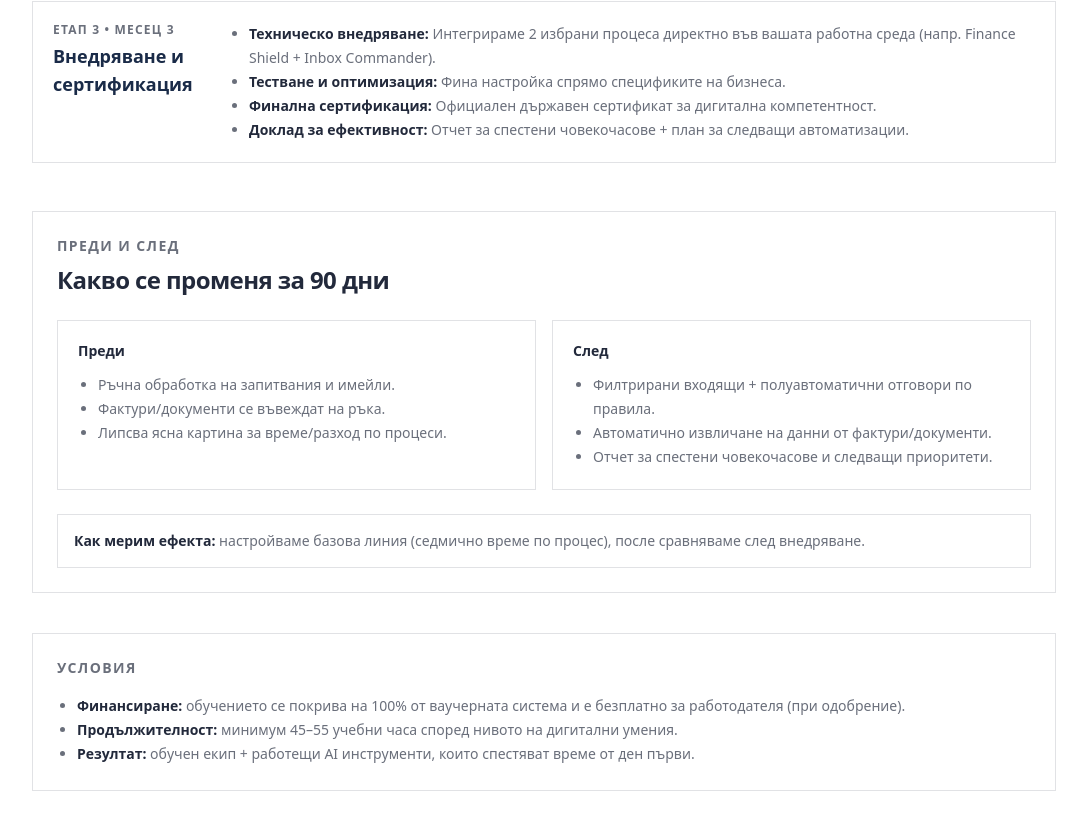
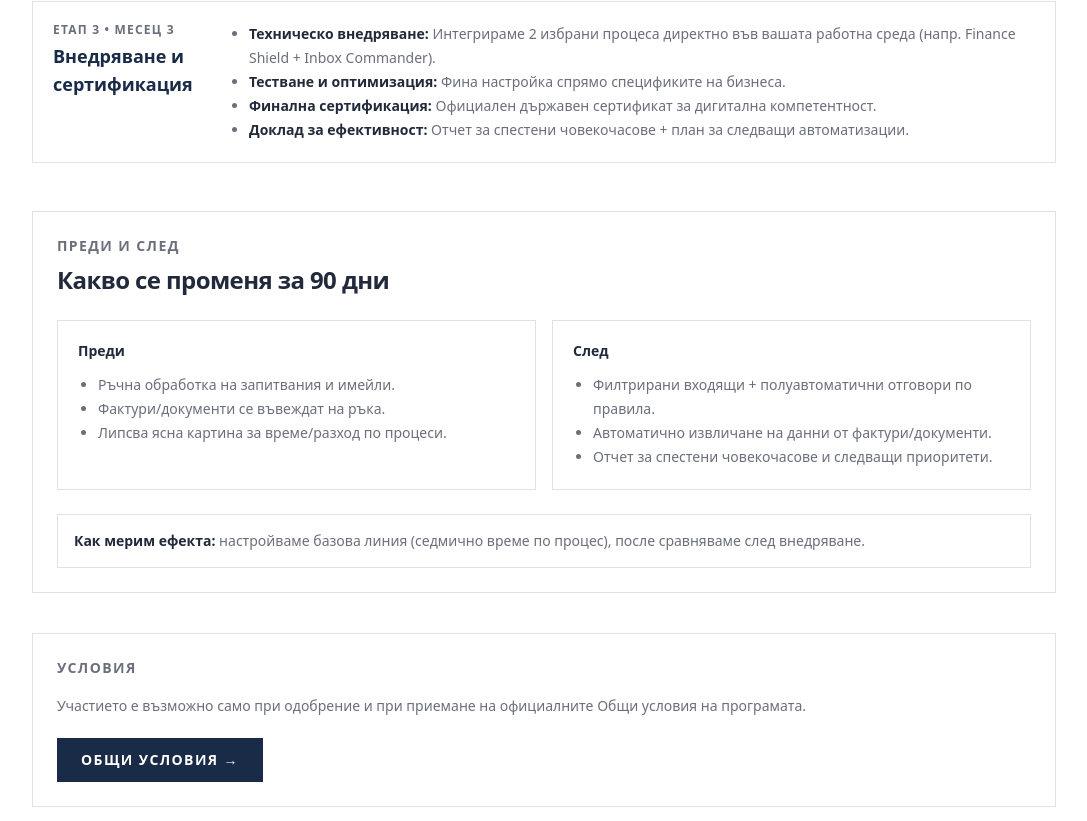
Before and after one commit to simeon619619619619-create/startwithai, a Next.js app: page /program in a window 1280 px wide. Shown: the part 1159-1980 px from the top of the page, without its empty margins (96-1183 px from the left). Built offline with nearby package versions, Linux system fonts and the light colour scheme.

Commit message:
Program: link conditions to Terms page

```diff
--- a/src/app/program/page.tsx
+++ b/src/app/program/page.tsx
@@ -1,3 +1,4 @@
+import Link from "next/link";
 import SiteHeader from "@/components/SiteHeader";
 
 type Module = {
@@ -174,20 +175,17 @@ export default function ProgramPage() {
         {/* Conditions */}
         <section className="mx-auto mt-10 max-w-5xl border border-[color:var(--stroke)] bg-white p-6">
           <div className="text-sm font-semibold uppercase tracking-widest text-[color:var(--muted)]">Условия</div>
-          <ul className="mt-4 list-disc pl-5 text-sm leading-6 text-[color:var(--muted)]">
-            <li>
-              <span className="font-semibold text-[color:var(--text)]">Финансиране:</span> обучението се покрива на 100% от ваучерната система и е
-              безплатно за работодателя (при одобрение).
-            </li>
-            <li>
-              <span className="font-semibold text-[color:var(--text)]">Продължителност:</span> минимум 45–55 учебни часа според нивото на дигитални
-              умения.
-            </li>
-            <li>
-              <span className="font-semibold text-[color:var(--text)]">Резултат:</span> обучен екип + работещи AI инструменти, които спестяват време
-              от ден първи.
-            </li>
-          </ul>
+          <p className="mt-4 text-sm leading-6 text-[color:var(--muted)]">
+            Участието е възможно само при одобрение и при приемане на официалните Общи условия на програмата.
+          </p>
+          <div className="mt-5">
+            <Link
+              href="/terms"
+              className="inline-flex bg-[color:var(--accent)] px-6 py-3 text-sm font-bold uppercase tracking-widest text-white"
+            >
+              ОБЩИ УСЛОВИЯ →
+            </Link>
+          </div>
         </section>
       </main>
     </div>
--- /dev/null
+++ b/src/app/terms/page.tsx
@@ -0,0 +1,23 @@
+import SiteHeader from "@/components/SiteHeader";
+
+export default function TermsPage() {
+  return (
+    <div>
+      <SiteHeader />
+      <main className="mx-auto max-w-6xl px-5 pb-16 pt-40">
+        <h1 className="text-3xl font-semibold text-[color:var(--text)]">Общи условия</h1>
+        <p className="mt-3 max-w-3xl text-[color:var(--muted)]">
+          Плейсхолдър — тук ще качим официалните общи условия на Програма „Интелигентен растеж“.
+        </p>
+
+        <div className="mt-8 border border-[color:var(--stroke)] bg-white p-6 text-sm leading-6 text-[color:var(--muted)]">
+          <p>
+            <span className="font-semibold text-[color:var(--text)]">Важно:</span> Участието е възможно само при одобрение и след приемане на общите
+            условия.
+          </p>
+          <p className="mt-4">(Текстът ще бъде предоставен от юридическия екип.)</p>
+        </div>
+      </main>
+    </div>
+  );
+}
```
